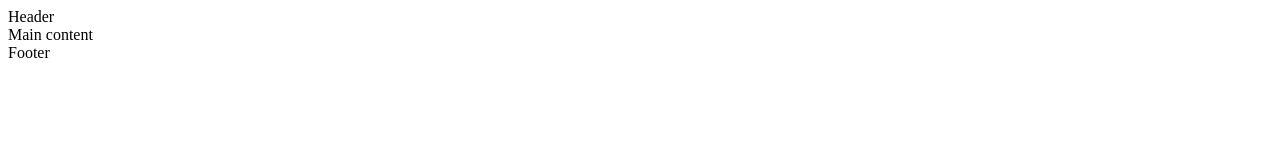
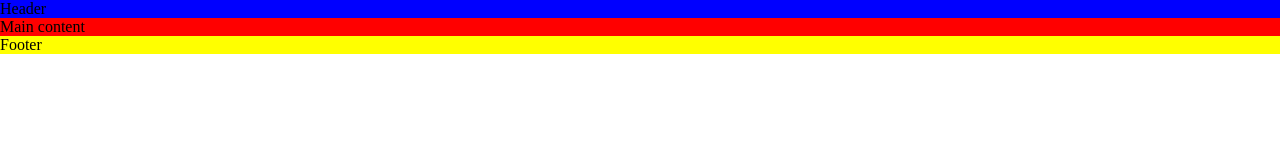
Before and after one commit to BDen32/love-running, a plain HTML site: page index.html in a window 1280 px wide. Drawn offline with Linux system fonts and the light colour scheme.

Commit message:
Add CSS folder with basic struxture and wildcard settings

```diff
--- /dev/null
+++ b/assets/css/style.css
@@ -0,0 +1,17 @@
+/*Asterisk used for wildcard selector to overeride default settings*/
+* {
+    padding: 0;
+    margin: 0;
+    box-sizing: border-box;
+}
+
+/*Header*/
+header {background-color: blue;}
+
+
+/*Main content*/
+main {background-color: red;}
+
+
+/*Footer*/
+footer {background-color: yellow;}
--- a/index.html
+++ b/index.html
@@ -13,6 +13,7 @@
     <link rel="apple-touch-icon" sizes="180x180" href="assets/favicon/apple-touch-icon.png">
     <link rel="icon" type="image/png" sizes="32x32" href="assets/favicon/favicon-32x32.png">
     <link rel="icon" type="image/png" sizes="16x16" href="assets/favicon/favicon-16x16.png">
+<link rel="stylesheet" href="assets/css/style.css">
 </head>
 
 <body>
```
